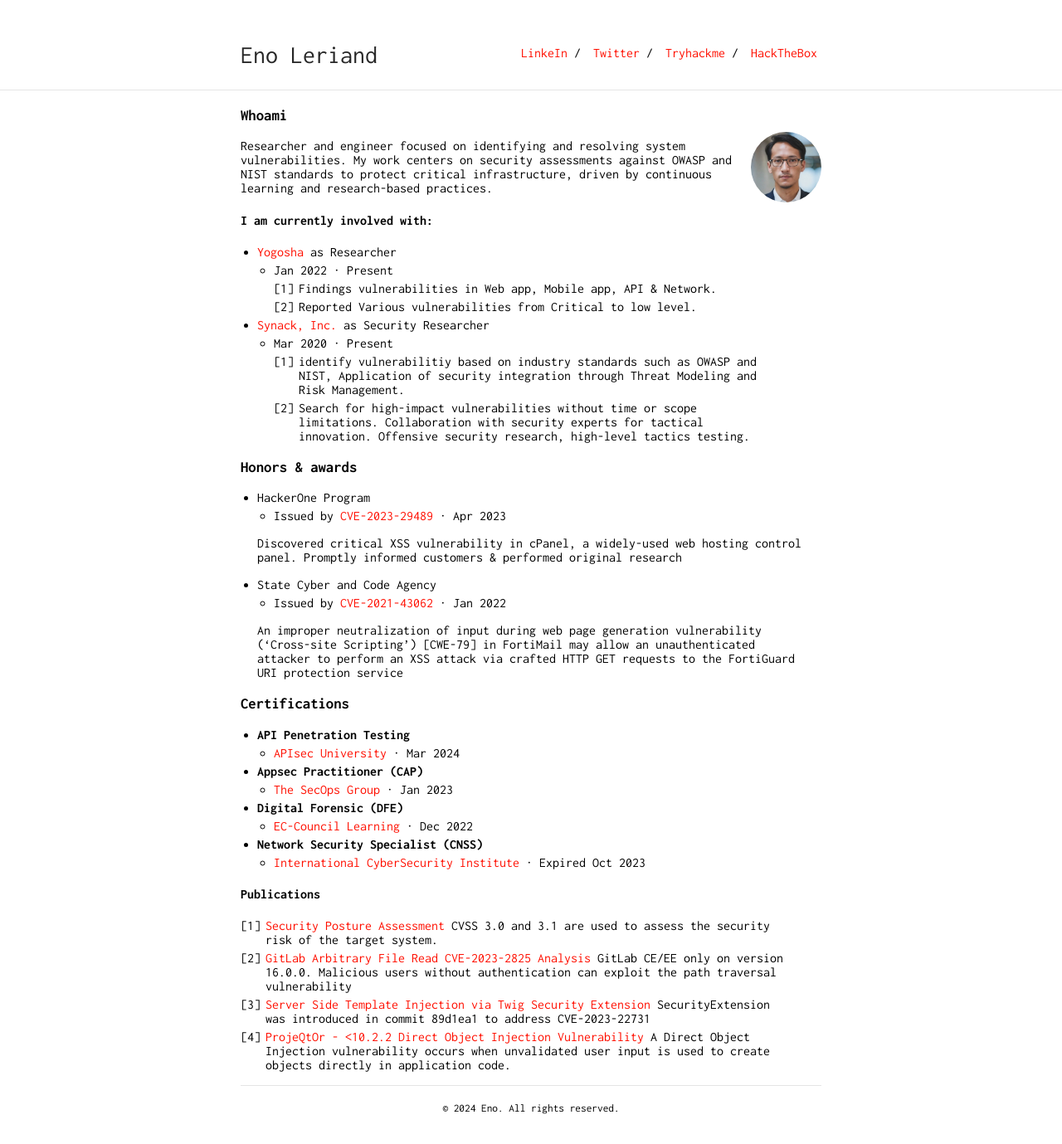
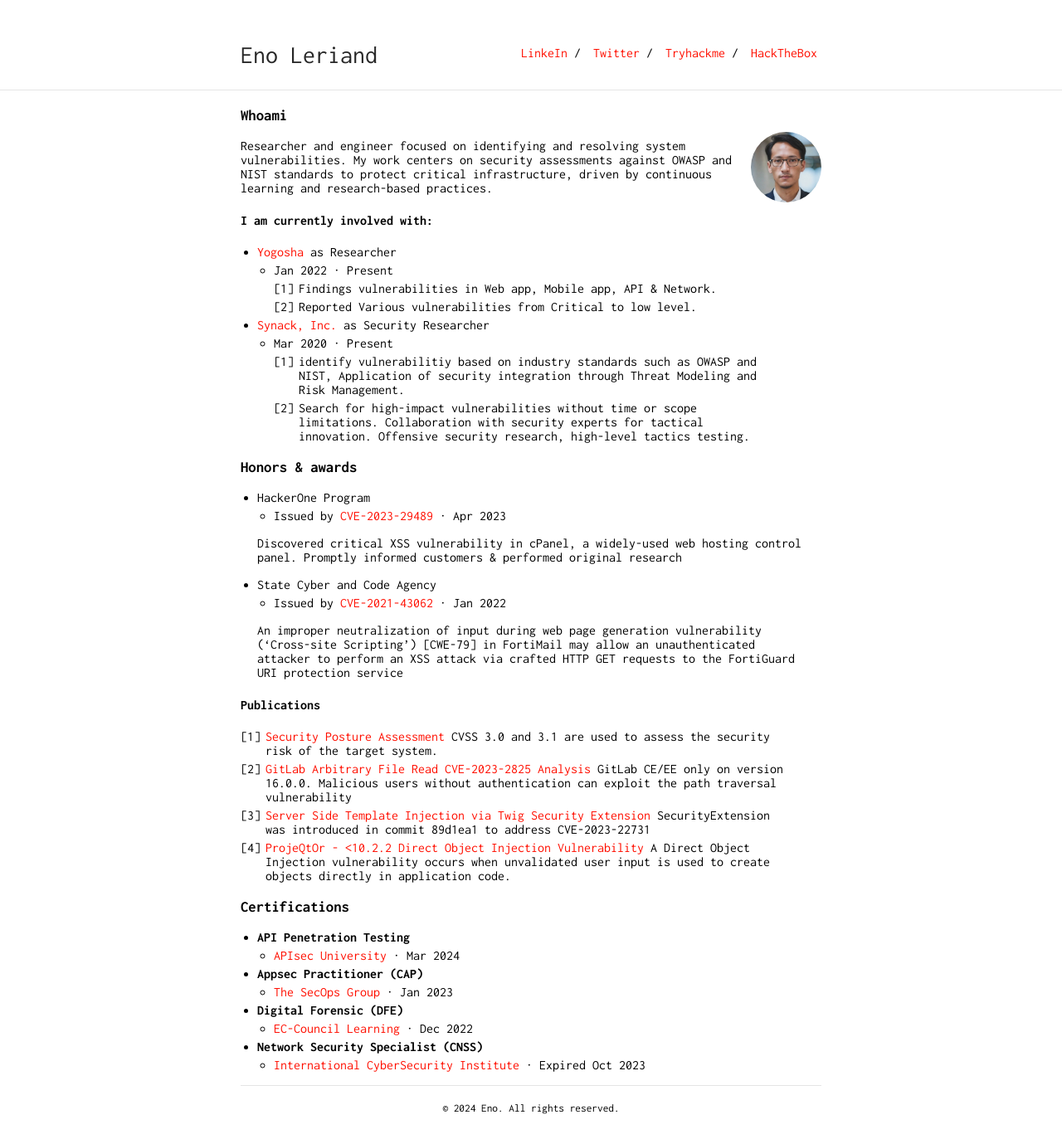
Before and after one commit to z0rs/me, a Jekyll site: the page built from index.md, in a window 1280 px wide. Shown: the whole page at 83% size. Built offline with Jekyll 4.4.1, drawn with Linux system fonts in a browser that asks for light colours; part of the change alters nothing that is shown.

```diff
--- a/index.md
+++ b/index.md
@@ -32,6 +32,13 @@ control panel. Promptly informed customers & performed original research
 
   An improper neutralization of input during web page generation vulnerability ('Cross-site Scripting') [CWE-79] in FortiMail may allow an unauthenticated attacker to perform an XSS attack via crafted HTTP GET requests to the FortiGuard URI protection service
 
+#### Publications
+
+1. [Security Posture Assessment](https://z0rs.github.io/articles/Security-Posture-Assessment/) CVSS 3.0 and 3.1 are used to assess the security risk of the target system.
+2. [GitLab Arbitrary File Read CVE-2023-2825 Analysis](https://labs.watchtowr.com/gitlab-arbitrary-file-read-gitlab-cve-2023-2825-analysis/) GitLab CE/EE only on version 16.0.0. Malicious users without authentication can exploit the path traversal vulnerability
+3. [Server Side Template Injection via Twig Security Extension](https://z0rs.github.io/blog/Server-Side-Template-Injection/) SecurityExtension was introduced in commit 89d1ea1 to address CVE-2023-22731
+4. [ProjeQtOr - <10.2.2 Direct Object Injection Vulnerability](https://labs.watchtowr.com/projeqtor-10-2-2-direct-object-injection-vulnerability/) A Direct Object Injection vulnerability occurs when unvalidated user input is used to create objects directly in application code.
+
 ### Certifications
 
 - **API Penetration Testing**
@@ -45,10 +52,3 @@ control panel. Promptly informed customers & performed original research
 
 - **Network Security Specialist (CNSS)**
   - [International CyberSecurity Institute](https://www.credential.net/fe7310c6-86d4-42f2-9f30-5e1f4360b9c4) · Expired Oct 2023
-
-#### Publications
-
-1. [Security Posture Assessment](https://z0rs.github.io/articles/Security-Posture-Assessment/) CVSS 3.0 and 3.1 are used to assess the security risk of the target system.
-2. [GitLab Arbitrary File Read CVE-2023-2825 Analysis](https://labs.watchtowr.com/gitlab-arbitrary-file-read-gitlab-cve-2023-2825-analysis/) GitLab CE/EE only on version 16.0.0. Malicious users without authentication can exploit the path traversal vulnerability
-3. [Server Side Template Injection via Twig Security Extension](https://z0rs.github.io/blog/Server-Side-Template-Injection/) SecurityExtension was introduced in commit 89d1ea1 to address CVE-2023-22731
-4. [ProjeQtOr - <10.2.2 Direct Object Injection Vulnerability](https://labs.watchtowr.com/projeqtor-10-2-2-direct-object-injection-vulnerability/) A Direct Object Injection vulnerability occurs when unvalidated user input is used to create objects directly in application code.
```
